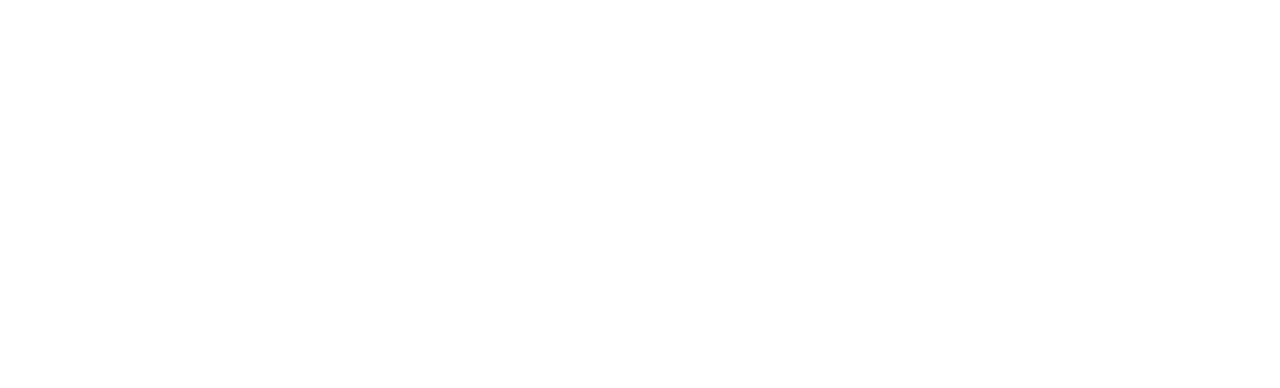
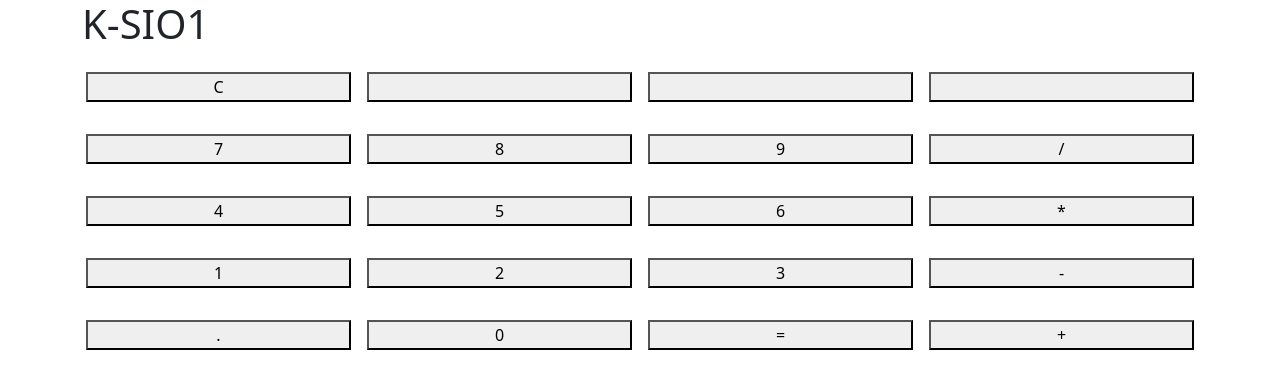
Before and after one commit to MiraLabib/K-SIO1, a plain HTML site: page index.html in a window 1280 px wide. Drawn offline with nearby package versions, Linux system fonts and the light colour scheme.

Commit message:
Création de l'interface

```diff
--- a/index.html
+++ b/index.html
@@ -18,7 +18,40 @@
 <body>
     <section class="container">
         <div id="row">
-
+            <h1>K-SIO1</h1>
+        </div>
+        <div class="row">
+            <div class="screen"></div>
+        </div>
+        <div class="row p-2">
+            <button class="col m-2">C</button>
+            <button class="col m-2"></button>
+            <button class="col m-2"></button>
+            <button class="col m-2"></button>
+        </div>
+        <div class="row p-2">
+            <button class="col m-2">7</button>
+            <button class="col m-2">8</button>
+            <button class="col m-2">9</button>
+            <button class="col m-2">/</button>
+        </div>
+        <div class="row p-2">
+            <button class="col m-2">4</button>
+            <button class="col m-2">5</button>
+            <button class="col m-2">6</button>
+            <button class="col m-2">*</button>
+        </div>
+        <div class="row p-2">
+            <button class="col m-2">1</button>
+            <button class="col m-2">2</button>
+            <button class="col m-2">3</button>
+            <button class="col m-2">-</button>
+        </div>
+        <div class="row p-2">
+            <button class="col m-2">.</button>
+            <button class="col m-2">0</button>
+            <button class="col m-2">=</button>
+            <button class="col m-2">+</button>
         </div>
     </section>
 
```
Also changed, not shown: 2 other files.
